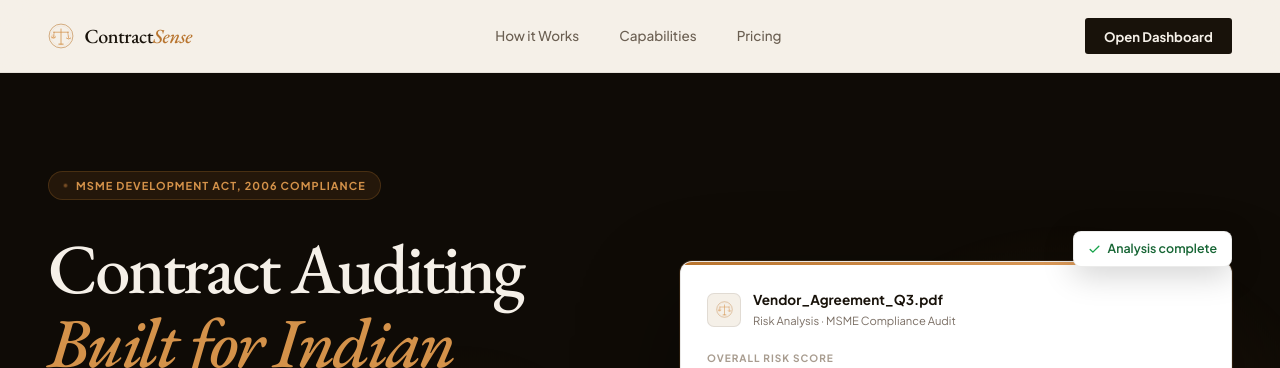
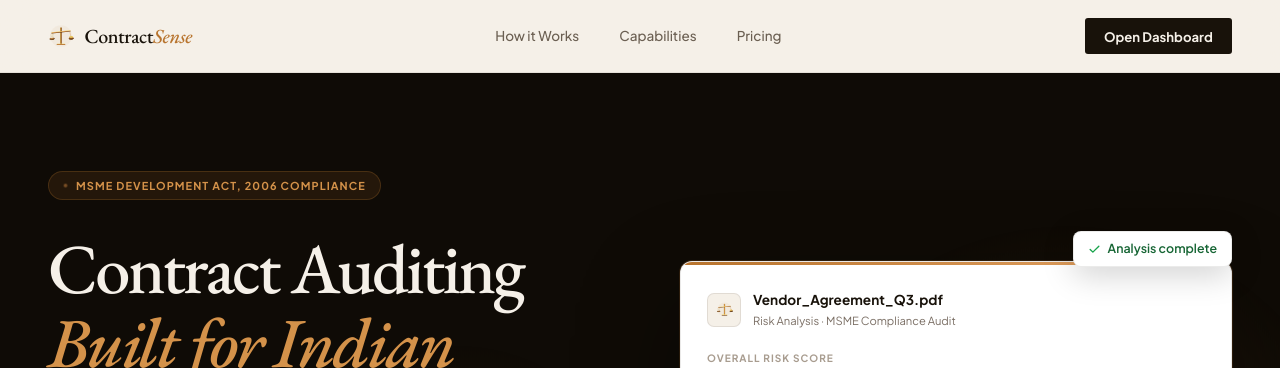
Before and after one commit to JohnValmont/ContractSense, a Next.js app in the folder frontend/: page / in a window 1280 px wide. Shown: the top 368 px of the page. Built offline with nearby package versions, Linux system fonts and the light colour scheme.

Commit message:
feat: match main logo with 3D splash styling

```diff
--- a/frontend/src/app/components/Logo.tsx
+++ b/frontend/src/app/components/Logo.tsx
@@ -1,57 +1,78 @@
-/* ContractSense — Premium SVG Logo
-   Scales of justice: contract paper (left) vs rupee coin (right)
-   Consistent with splash screen design */
-
 export default function Logo({ size = 32, className = "" }: { size?: number; className?: string }) {
-  const s = size;
   return (
     <svg
-      width={s} height={s}
-      viewBox="0 0 48 48"
+      width={size} height={size}
+      viewBox="0 0 120 120"
       fill="none"
       xmlns="http://www.w3.org/2000/svg"
       className={className}
-      aria-label="ContractSense"
+      aria-label="ContractSense Logo"
+      style={{ overflow: "visible" }}
     >
-      {/* Outer ring */}
-      <circle cx="24" cy="24" r="22" stroke="#B8742E" strokeWidth="1.3" opacity="0.8" />
-      {/* Inner thin ring */}
-      <circle cx="24" cy="24" r="18.5" stroke="#B8742E" strokeWidth="0.4" opacity="0.3" />
+      <defs>
+        <linearGradient id="lPillar" x1="0" y1="0" x2="1" y2="0">
+          <stop offset="0%" stopColor="#5A3000"/>
+          <stop offset="30%" stopColor="#E0A840"/>
+          <stop offset="70%" stopColor="#C17D3C"/>
+          <stop offset="100%" stopColor="#3D1F00"/>
+        </linearGradient>
+        <linearGradient id="lBeam" x1="0" y1="0" x2="0" y2="1">
+          <stop offset="0%" stopColor="#F0D070"/>
+          <stop offset="50%" stopColor="#C17D3C"/>
+          <stop offset="100%" stopColor="#5A2800"/>
+        </linearGradient>
+        <radialGradient id="lPan" cx="50%" cy="30%" r="70%">
+          <stop offset="0%" stopColor="#D4924A"/>
+          <stop offset="100%" stopColor="#2A1000"/>
+        </radialGradient>
+      </defs>
+
+      {/* Background glow circle */}
+      <circle cx="60" cy="60" r="50" fill="rgba(184,116,46,0.06)" />
 
       {/* Pillar */}
-      <line x1="24" y1="11" x2="24" y2="39" stroke="#D4924A" strokeWidth="1.5" strokeLinecap="round" />
+      <rect x="56" y="20" width="8" height="80" rx="4" fill="url(#lPillar)" />
+
       {/* Base */}
-      <line x1="20" y1="39" x2="28" y2="39" stroke="#D4924A" strokeWidth="1.8" strokeLinecap="round" />
+      <rect x="40" y="96" width="40" height="6" rx="3" fill="url(#lBeam)" />
+      <rect x="40" y="96" width="40" height="2" rx="1" fill="rgba(255,230,140,0.4)" />
 
       {/* Beam */}
-      <line x1="10" y1="17" x2="38" y2="17" stroke="#D4924A" strokeWidth="1.4" strokeLinecap="round" />
+      <g transform="rotate(-6 60 40)">
+        <rect x="15" y="38" width="90" height="6" rx="3" fill="url(#lBeam)" />
+        <rect x="15" y="38" width="90" height="2" rx="1" fill="rgba(255,230,140,0.4)" />
 
-      {/* Left chain */}
-      <line x1="11.5" y1="17" x2="10" y2="26" stroke="#C17D3C" strokeWidth="1" strokeLinecap="round" />
-      {/* Right chain — slightly longer (lower pan = risk side) */}
-      <line x1="36.5" y1="17" x2="38" y2="28" stroke="#C17D3C" strokeWidth="1" strokeLinecap="round" />
+        {/* Left chain */}
+        <line x1="20" y1="41" x2="16" y2="68" stroke="#D4924A" strokeWidth="1.5" />
+        {/* Right chain */}
+        <line x1="100" y1="41" x2="104" y2="76" stroke="#D4924A" strokeWidth="1.5" />
 
-      {/* Left pan */}
-      <path d="M6 26 Q10 29.5 14 26" stroke="#D4924A" strokeWidth="1.4" strokeLinecap="round" fill="none" />
-      {/* Right pan — lower */}
-      <path d="M34 28 Q38 31.5 42 28" stroke="#D4924A" strokeWidth="1.4" strokeLinecap="round" fill="none" />
+        {/* Left pan (Contract side) */}
+        <path d="M4 68 Q16 80 28 68 Z" fill="url(#lPan)" />
+        <ellipse cx="16" cy="68" rx="12" ry="4" fill="url(#lPan)" stroke="#D4924A" strokeWidth="1" />
 
-      {/* Contract document on left pan */}
-      <rect x="7.5" y="22" width="5" height="6.5" rx="0.7" stroke="#E8A86A" strokeWidth="0.8" opacity="0.85" />
-      <line x1="8.8" y1="24.2" x2="11.2" y2="24.2" stroke="#E8A86A" strokeWidth="0.5" opacity="0.7" />
-      <line x1="8.8" y1="25.5" x2="11.2" y2="25.5" stroke="#E8A86A" strokeWidth="0.5" opacity="0.7" />
-      <line x1="8.8" y1="26.8" x2="10.5" y2="26.8" stroke="#E8A86A" strokeWidth="0.5" opacity="0.5" />
+        {/* Contract Paper */}
+        <g transform="translate(11, 48)">
+          <rect x="0" y="0" width="12" height="16" rx="1" fill="#FFFBF0" stroke="#C8A050" strokeWidth="0.8" />
+          <polygon points="9,0 12,0 12,3" fill="#C8A050" />
+          <line x1="2" y1="6" x2="10" y2="6" stroke="#9B8040" strokeWidth="1" />
+          <line x1="2" y1="9" x2="10" y2="9" stroke="#9B8040" strokeWidth="1" />
+          <line x1="2" y1="12" x2="7" y2="12" stroke="#9B8040" strokeWidth="1" />
+          <circle cx="9.5" cy="13" r="1.5" fill="#B8742E" />
+        </g>
 
-      {/* Rupee ₹ on right pan */}
-      <text
-        x="38" y="28"
-        textAnchor="middle"
-        fontSize="6"
-        fontFamily="Georgia, serif"
-        fontWeight="bold"
-        fill="#E8A86A"
-        opacity="0.9"
-      >₹</text>
+        {/* Right pan (Rupee side) */}
+        <path d="M92 76 Q104 88 116 76 Z" fill="url(#lPan)" />
+        <ellipse cx="104" cy="76" rx="12" ry="4" fill="url(#lPan)" stroke="#D4924A" strokeWidth="1" />
+
+        {/* Rupee Coin */}
+        <g transform="translate(104, 73)">
+          <ellipse cx="0" cy="0" rx="9" ry="4" fill="#6B3800" />
+          <ellipse cx="0" cy="-2" rx="9" ry="4" fill="#C88030" />
+          <ellipse cx="0" cy="-4" rx="9" ry="4" fill="#F4D870" />
+          <text x="0" y="-1.5" textAnchor="middle" fontSize="6" fontFamily="Georgia, serif" fontWeight="bold" fill="#3D1800">₹</text>
+        </g>
+      </g>
     </svg>
   );
 }
```
